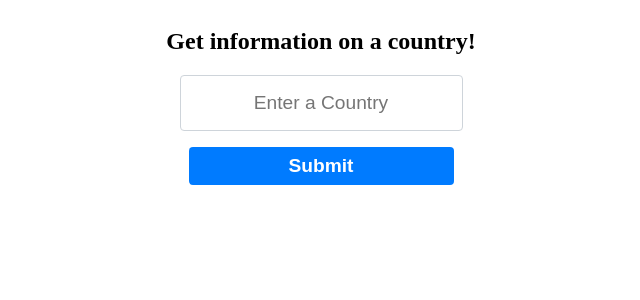
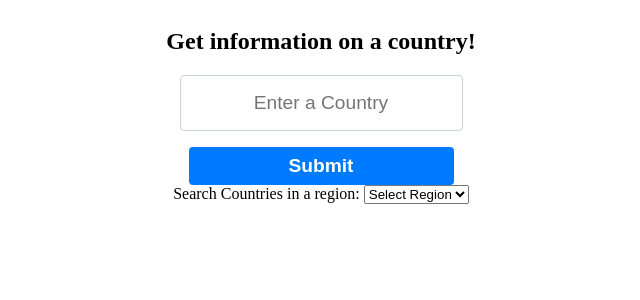
Before and after one commit to LiamANeeson/Countries_Information, a React (Create React App) app in the folder client/: page / in a window 1280 px wide. Shown: the top 300 px of the page, without its empty margins (319-959 px from the left). Built offline with nearby package versions, Linux system fonts and the light colour scheme.

Commit message:
Added Dropdown menu component an imported to home

```diff
--- a/client/src/Components/CountryInfo/CountryInfo.js
+++ b/client/src/Components/CountryInfo/CountryInfo.js
@@ -1,4 +1,3 @@
-import { Fragment } from 'react';
 import {
   Container,
   Image,
--- /dev/null
+++ b/client/src/Components/RegionDropdown/RegionDropdown.js
@@ -0,0 +1,31 @@
+import React, { useState } from 'react';
+import { Link } from 'react-router-dom';
+
+const RegionDropdown = () => {
+  const [selectedRegion, setSelectedRegion] = useState('');
+
+  const handleRegionChange = (e) => {
+    setSelectedRegion(e.target.value);
+  };
+
+  return (
+    <div>
+      <label htmlFor="region">Search Countries in a region:  </label>
+      <select id="region" value={selectedRegion} onChange={handleRegionChange}>
+        <option value="">Select Region</option>
+        <option value="africa">Africa</option>
+        <option value="americas">Americas</option>
+        <option value="asia">Asia</option>
+        <option value="europe">Europe</option>
+        <option value="oceania">Oceania</option>
+      </select>
+      {selectedRegion && (
+        <Link to={`/countries/region/${selectedRegion}`}>
+          <button>View Countries</button>
+        </Link>
+      )}
+    </div>
+  );
+};
+
+export default RegionDropdown;
--- a/client/src/Pages/Home/Home.js
+++ b/client/src/Pages/Home/Home.js
@@ -7,7 +7,9 @@ import {
 } from 'react-bootstrap'
 import '../Home/Home.css'
 import CountryForm from '../../Components/CountryForm/CountryForm';
+import RegionDropdown from '../../Components/RegionDropdown/RegionDropdown';
 import { getCountryInfo } from '../../Services/countryService';
+
 
 function Home() {
   const [country, setCountry] = useState('');
@@ -37,6 +39,7 @@ function Home() {
       <Row className='search-row'>
         <Col md={6}>
           <CountryForm value={country} onChange={handleChange} onSubmit={handleSubmit} />
+          <RegionDropdown />
         </Col>
       </Row>
     </Container>
```
